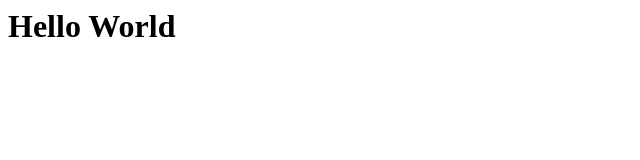
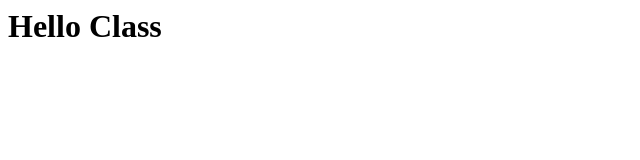
Before and after one commit to ArMelo77/Tutorial-Class, a plain HTML site: page index.html in a window 1280 px wide. Shown: the full height of the page, 0-640 px from the left. Drawn offline with Linux system fonts and the light colour scheme.

Commit message:
New headline

```diff
--- a/index.html
+++ b/index.html
@@ -1,5 +1,5 @@
 <html>
     <body>
-        <h1>Hello World</h1>
+        <h1>Hello Class</h1>
     </body>
 </html>
```
